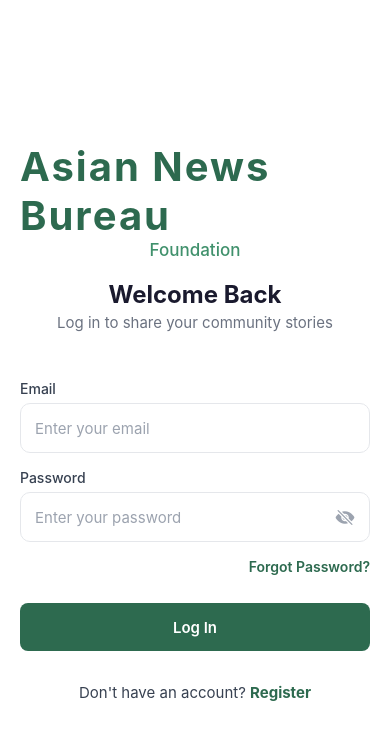
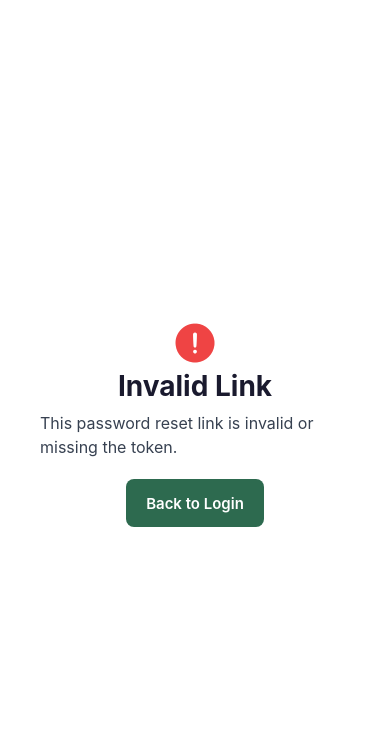
Before and after one commit to Datta-0713/NGO, a React Native app in the folder mobile/: screen /ResetPassword in a window 390 px wide. Shown: the top 740 px of the page. Built offline with nearby package versions, Linux system fonts and the light colour scheme; no server answers.

Commit message:
feat: complete forgot password flow with deep linking

```diff
--- a/mobile/app.json
+++ b/mobile/app.json
@@ -2,6 +2,7 @@
   "expo": {
     "name": "Asian News Bureau",
     "slug": "nexy-foundation",
+    "scheme": "asiannewsbureau",
     "version": "1.0.0",
     "orientation": "portrait",
     "userInterfaceStyle": "light",
--- a/mobile/package.json
+++ b/mobile/package.json
@@ -22,6 +22,7 @@
     "expo-device": "~5.9.4",
     "expo-font": "~11.10.3",
     "expo-image-picker": "~14.7.1",
+    "expo-linking": "~6.2.2",
     "expo-location": "~16.5.5",
     "expo-notifications": "~0.27.8",
     "expo-secure-store": "~12.8.1",
--- a/mobile/src/navigation/AuthStack.tsx
+++ b/mobile/src/navigation/AuthStack.tsx
@@ -2,11 +2,14 @@ import React from 'react';
 import { createNativeStackNavigator } from '@react-navigation/native-stack';
 import { LoginScreen } from '../screens/Auth/LoginScreen';
 import { RegisterScreen } from '../screens/Auth/RegisterScreen';
+import { ForgotPasswordScreen } from '../screens/Auth/ForgotPasswordScreen';
+import { ResetPasswordScreen } from '../screens/Auth/ResetPasswordScreen';
 
 export type AuthStackParamList = {
   Login: undefined;
   Register: undefined;
   ForgotPassword: undefined;
+  ResetPassword: { token: string };
 };
 
 const Stack = createNativeStackNavigator<AuthStackParamList>();
@@ -16,7 +19,8 @@ export const AuthStack = () => {
     <Stack.Navigator screenOptions={{ headerShown: false }}>
       <Stack.Screen name="Login" component={LoginScreen} />
       <Stack.Screen name="Register" component={RegisterScreen} />
-      <Stack.Screen name="ForgotPassword" component={require('../screens/Auth/ForgotPasswordScreen').ForgotPasswordScreen} />
+      <Stack.Screen name="ForgotPassword" component={ForgotPasswordScreen} />
+      <Stack.Screen name="ResetPassword" component={ResetPasswordScreen} />
     </Stack.Navigator>
   );
 };
--- a/mobile/src/navigation/RootNavigator.tsx
+++ b/mobile/src/navigation/RootNavigator.tsx
@@ -27,8 +27,17 @@ export const RootNavigator = () => {
     );
   }
 
+  const linking = {
+    prefixes: ['asiannewsbureau://'],
+    config: {
+      screens: {
+        ResetPassword: 'reset-password/:token',
+      },
+    },
+  };
+
   return (
-    <NavigationContainer>
+    <NavigationContainer linking={linking}>
       {isAuthenticated ? <AppStack /> : <AuthStack />}
     </NavigationContainer>
   );
--- /dev/null
+++ b/mobile/src/screens/Auth/ResetPasswordScreen.tsx
@@ -0,0 +1,144 @@
+import React, { useState } from 'react';
+import { View, Text, StyleSheet, KeyboardAvoidingView, Platform, TouchableOpacity } from 'react-native';
+import { useNavigation, useRoute, RouteProp } from '@react-navigation/native';
+import { NativeStackNavigationProp } from '@react-navigation/native-stack';
+import { Ionicons } from '@expo/vector-icons';
+import { Input } from '../../components/common/Input';
+import { Button } from '../../components/common/Button';
+import { Colors } from '../../constants/colors';
+import { AuthStackParamList } from '../../navigation/AuthStack';
+import { api } from '../../api/axios';
+
+type ResetPasswordNavigationProp = NativeStackNavigationProp<AuthStackParamList, 'ResetPassword'>;
+type ResetPasswordRouteProp = RouteProp<AuthStackParamList, 'ResetPassword'>;
+
+export const ResetPasswordScreen = () => {
+  const navigation = useNavigation<ResetPasswordNavigationProp>();
+  const route = useRoute<ResetPasswordRouteProp>();
+
+  // Extract token from route params (passed by Deep Linking)
+  const token = route.params?.token;
+
+  const [password, setPassword] = useState('');
+  const [confirmPassword, setConfirmPassword] = useState('');
+  const [loading, setLoading] = useState(false);
+  const [success, setSuccess] = useState(false);
+  const [error, setError] = useState<string | null>(null);
+
+  const handleReset = async () => {
+    if (!password || !confirmPassword) {
+      setError('Please fill in all fields');
+      return;
+    }
+    if (password !== confirmPassword) {
+      setError('Passwords do not match');
+      return;
+    }
+    if (!token) {
+      setError('Invalid or missing reset token');
+      return;
+    }
+
+    setLoading(true);
+    setError(null);
+
+    try {
+      await api.post(`/auth/reset-password/${token}`, { password });
+      setSuccess(true);
+    } catch (err: any) {
+      setError(err.response?.data?.message || 'Failed to reset password');
+    } finally {
+      setLoading(false);
+    }
+  };
+
+  if (!token) {
+    return (
+      <View style={styles.container}>
+        <View style={styles.errorContainer}>
+          <Ionicons name="alert-circle" size={48} color={Colors.error} />
+          <Text style={styles.heading}>Invalid Link</Text>
+          <Text style={styles.subheading}>This password reset link is invalid or missing the token.</Text>
+          <Button title="Back to Login" onPress={() => navigation.navigate('Login')} style={{marginTop: 20}} />
+        </View>
+      </View>
+    );
+  }
+
+  return (
+    <KeyboardAvoidingView style={styles.container} behavior={Platform.OS === 'ios' ? 'padding' : undefined}>
+      <View style={styles.content}>
+        <TouchableOpacity style={styles.backButton} onPress={() => navigation.navigate('Login')}>
+          <Ionicons name="close" size={28} color={Colors.textPrimary} />
+        </TouchableOpacity>
+
+        <View style={styles.header}>
+          <Text style={styles.heading}>New Password</Text>
+          <Text style={styles.subheading}>Create a new, strong password for your account.</Text>
+        </View>
+
+        {error && (
+          <View style={styles.errorBox}>
+            <Ionicons name="alert-circle" size={20} color={Colors.error} />
+            <Text style={styles.errorText}>{error}</Text>
+          </View>
+        )}
+
+        {success ? (
+          <View style={styles.successContainer}>
+            <Ionicons name="checkmark-circle" size={56} color={Colors.primary} />
+            <Text style={styles.successHeading}>Password Reset!</Text>
+            <Text style={styles.successText}>Your password has been changed successfully.</Text>
+            <Button
+              title="Log In Now"
+              onPress={() => navigation.navigate('Login')}
+              style={styles.backToLoginButton}
+            />
+          </View>
+        ) : (
+          <View style={styles.form}>
+            <Input
+              label="New Password"
+              value={password}
+              onChangeText={setPassword}
+              placeholder="Enter new password"
+              secureTextEntry
+            />
+            <Input
+              label="Confirm New Password"
+              value={confirmPassword}
+              onChangeText={setConfirmPassword}
+              placeholder="Re-enter new password"
+              secureTextEntry
+            />
+
+            <Button
+              title="Reset Password"
+              onPress={handleReset}
+              loading={loading}
+              style={styles.submitButton}
+            />
+          </View>
+        )}
+      </View>
+    </KeyboardAvoidingView>
+  );
+};
+
+const styles = StyleSheet.create({
+  container: { flex: 1, backgroundColor: Colors.background },
+  content: { flex: 1, padding: 24, paddingTop: Platform.OS === 'ios' ? 60 : 40 },
+  backButton: { width: 40, height: 40, justifyContent: 'center', marginBottom: 20 },
+  header: { marginBottom: 32 },
+  heading: { fontSize: 28, fontWeight: 'bold', color: Colors.textPrimary, marginBottom: 8 },
+  subheading: { fontSize: 16, color: Colors.textSecondary, lineHeight: 24 },
+  form: { flex: 1 },
+  submitButton: { marginTop: 24 },
+  errorBox: { flexDirection: 'row', alignItems: 'center', backgroundColor: '#FEE2E2', padding: 12, borderRadius: 8, marginBottom: 20, gap: 8 },
+  errorText: { color: Colors.error, flex: 1, fontSize: 14 },
+  errorContainer: { flex: 1, alignItems: 'center', justifyContent: 'center', padding: 40 },
+  successContainer: { flex: 1, alignItems: 'center', justifyContent: 'center', paddingBottom: 40 },
+  successHeading: { fontSize: 22, fontWeight: 'bold', color: Colors.textPrimary, marginTop: 16, marginBottom: 8 },
+  successText: { fontSize: 15, color: Colors.textSecondary, textAlign: 'center', lineHeight: 22, marginBottom: 32 },
+  backToLoginButton: { width: '100%' },
+});
```
Also changed, not shown: 1 other file (tests, documents, lock files or other folders).
